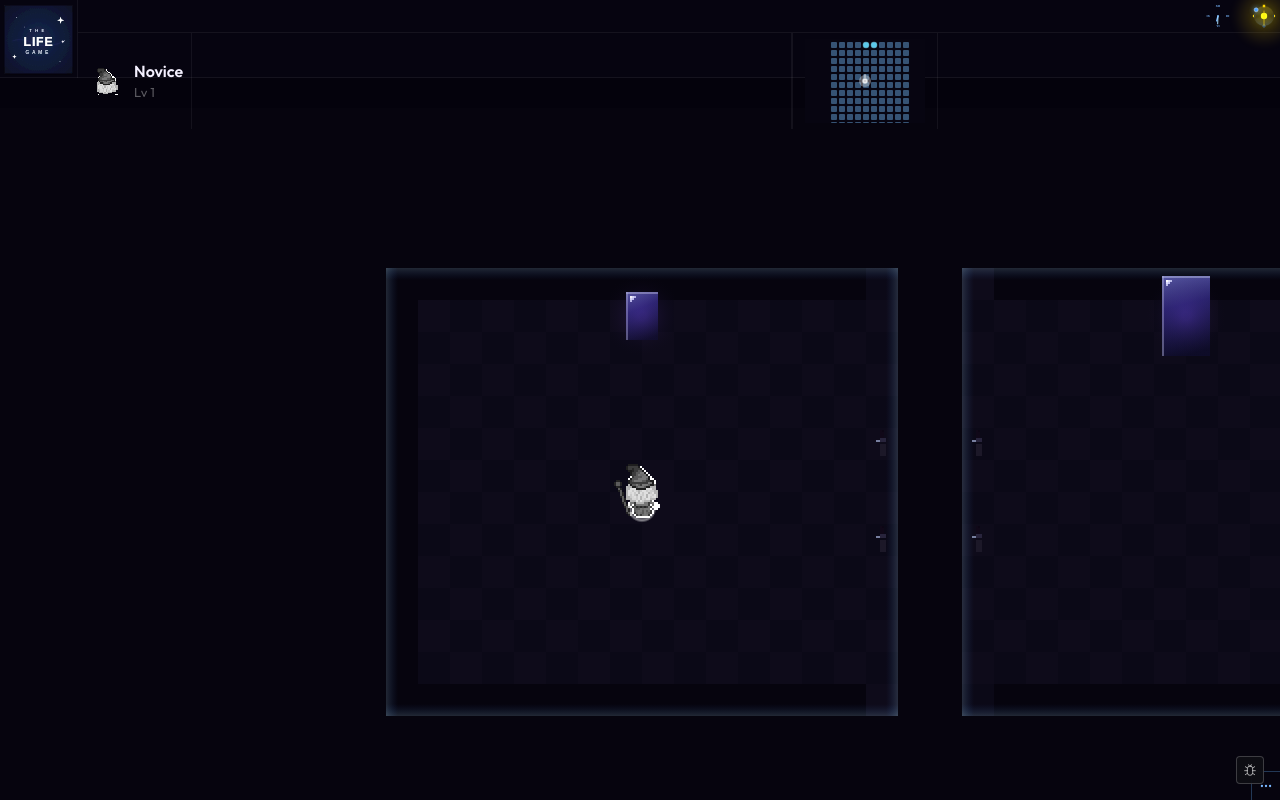
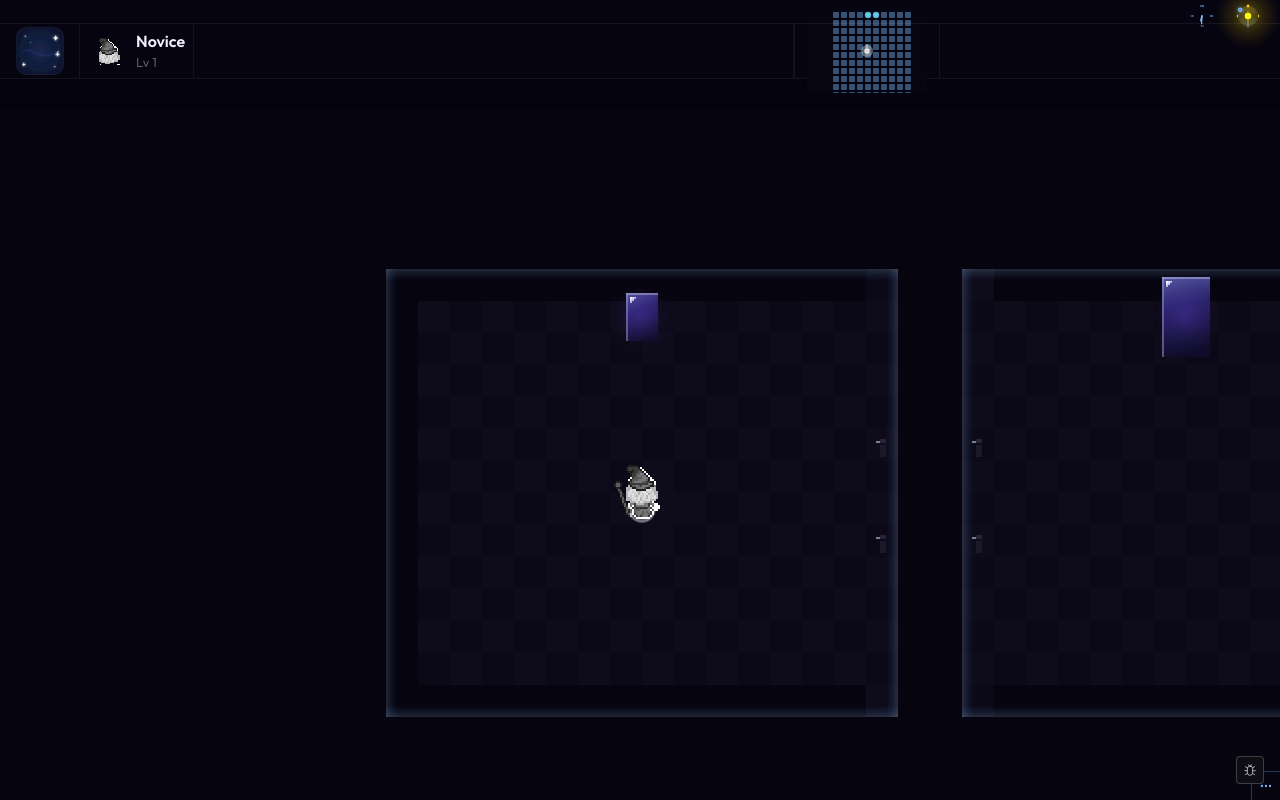
Before and after one commit to cambouquet/life-mmo, a React (Vite) app: page / in a window 1280 px wide. Built offline with nearby package versions, Linux system fonts and the light colour scheme.

Commit message:
feat: logo

```diff
--- a/src/components/HUD/HUD.jsx
+++ b/src/components/HUD/HUD.jsx
@@ -7,15 +7,13 @@ import MenuBar   from './MenuBar.jsx'
 
 export default function HUD({ facing, moving, logEntries, charColors, charName, playerPos, exploredTiles, worldData, debugActive, activeMapMenu, onMapMenuChange, hoveredTile, layers, collMap, layerEdits, onEditSprite, highlightColors, onHighlightColorsChange, spriteColorOverrides, onSpriteColorChange, onHoverPreview, onPickerStateChange, activeSprite, onActiveSpriteChange }) {
   return (
-    <div className="hud-header">
-      <Logo />
+    <div className="hud-wrapper">
+      <MenuBar debugActive={debugActive} activeMapMenu={activeMapMenu} onMapMenuChange={onMapMenuChange} hoveredTile={hoveredTile} layers={layers} collMap={collMap} layerEdits={layerEdits} onEditSprite={onEditSprite} highlightColors={highlightColors} onHighlightColorsChange={onHighlightColorsChange} spriteColorOverrides={spriteColorOverrides} onSpriteColorChange={onSpriteColorChange} onHoverPreview={onHoverPreview} onPickerStateChange={onPickerStateChange} activeSprite={activeSprite} onActiveSpriteChange={onActiveSpriteChange} />
       <div className="hud">
-        <MenuBar debugActive={debugActive} activeMapMenu={activeMapMenu} onMapMenuChange={onMapMenuChange} hoveredTile={hoveredTile} layers={layers} collMap={collMap} layerEdits={layerEdits} onEditSprite={onEditSprite} highlightColors={highlightColors} onHighlightColorsChange={onHighlightColorsChange} spriteColorOverrides={spriteColorOverrides} onSpriteColorChange={onSpriteColorChange} onHoverPreview={onHoverPreview} onPickerStateChange={onPickerStateChange} activeSprite={activeSprite} onActiveSpriteChange={onActiveSpriteChange} />
-        <div className="hud__content">
-          <CharPanel facing={facing} moving={moving} charColors={charColors} charName={charName} />
-          <LogPanel entries={logEntries} />
-          <Minimap playerPos={playerPos} exploredTiles={exploredTiles} worldData={worldData} charColors={charColors} />
-        </div>
+        <Logo />
+        <CharPanel facing={facing} moving={moving} charColors={charColors} charName={charName} />
+        <LogPanel entries={logEntries} />
+        <Minimap playerPos={playerPos} exploredTiles={exploredTiles} worldData={worldData} charColors={charColors} />
       </div>
     </div>
   )
--- a/src/components/HUD/Logo.jsx
+++ b/src/components/HUD/Logo.jsx
@@ -1,9 +1,9 @@
-import logoSvg from '../../assets/the_life_game_logo.svg'
+import logoSmall from '../../assets/logo_small.svg'
 
 export default function Logo() {
   return (
     <div className="logo-panel">
-      <img src={logoSvg} alt="The Life Game" className="logo-panel__image" />
+      <img src={logoSmall} alt="The Life Game" className="logo-panel__image" />
     </div>
   )
 }
--- a/src/components/HUD/MenuBar.scss
+++ b/src/components/HUD/MenuBar.scss
@@ -5,13 +5,13 @@
   align-items: center;
   justify-content: flex-end;
   gap: 8px;
-  min-height: auto;
+  height: 24px;
   flex-wrap: wrap;
   width: 100%;
   pointer-events: auto;
   background: transparent;
   backdrop-filter: none;
-  padding: 0;
+  padding: 0 16px;
   margin: 0;
   flex-shrink: 0;
   overflow: visible;
--- a/src/styles/_hud.scss
+++ b/src/styles/_hud.scss
@@ -11,12 +11,12 @@
   flex-direction: column;
 }
 
-// ── HUD header — floats over the game ────────────────────────────────────────
-.hud-header {
+// ── HUD wrapper — contains menu bar and header ──────────────────────────────
+.hud-wrapper {
   z-index: 100;
   display: flex;
+  flex-direction: column;
   width: 100%;
-  height: calc($hud-h + 24px);
   flex-shrink: 0;
   pointer-events: none;
   background: rgba(8, 6, 18, 0.80);
@@ -30,15 +30,27 @@
   }
 }
 
+// ── HUD header — logo + content ─────────────────────────────────────────────
+.hud {
+  display: flex;
+  align-items: stretch;
+  width: 100%;
+  height: $hud-h;
+  flex-shrink: 0;
+  margin: 0;
+  padding: 0;
+}
+
 .logo-panel {
   flex: 0 0 auto;
-  width: calc($hud-h + 24px);
-  height: calc($hud-h + 24px);
+  width: 80px;
+  height: $hud-h;
   border-right: 1px solid rgba(255, 255, 255, 0.06);
   display: flex;
   align-items: center;
   justify-content: center;
   padding: 0;
+  margin: 0;
 
   &__image {
     width: 100%;
@@ -46,24 +58,8 @@
     object-fit: contain;
     user-select: none;
     pointer-events: none;
+    display: block;
   }
-}
-
-.hud {
-  display: flex;
-  flex-direction: column;
-  flex: 1;
-  width: 100%;
-  height: 100%;
-}
-
-.hud__content {
-  display: flex;
-  align-items: stretch;
-  width: 100%;
-  flex: 1;
-  margin: 0;
-  padding: 0;
 }
 
 // ── 3 – Minimap panel (between CharPanel and Clock) ──────────────────────────
```
Also changed, not shown: src/assets/logo_small.svg (added).
